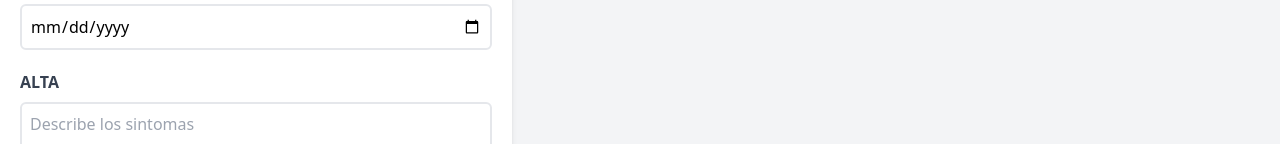
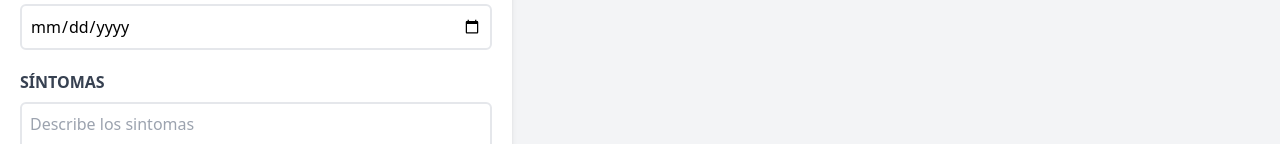
Before and after one commit to HugoBzn/vet-clinic, a React (Vite) app: page / in a window 1280 px wide. Shown: the part 656-800 px from the top of the page. Built offline with nearby package versions, Linux system fonts and the light colour scheme.

Commit message:
Fix error with word

```diff
--- a/src/components/Formulario.jsx
+++ b/src/components/Formulario.jsx
@@ -54,7 +54,7 @@ const Formulario = () => {
 
         <div className="mb-5">
           <label htmlFor="sintomas" className="block text-gray-700 uppercase font-bold">
-            Alta
+            Síntomas
           </label>
           <textarea
             id="sintomas"
```
